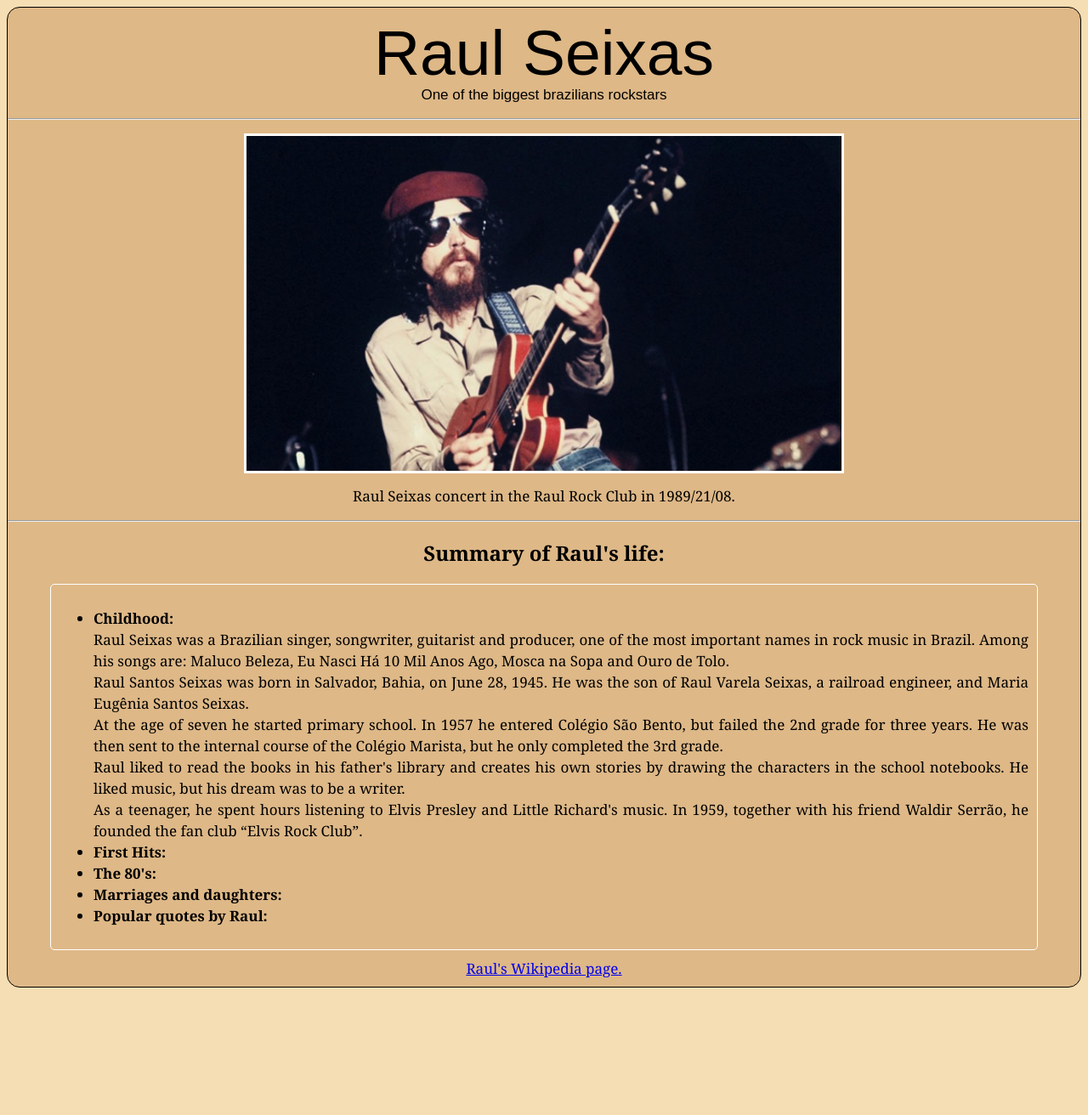
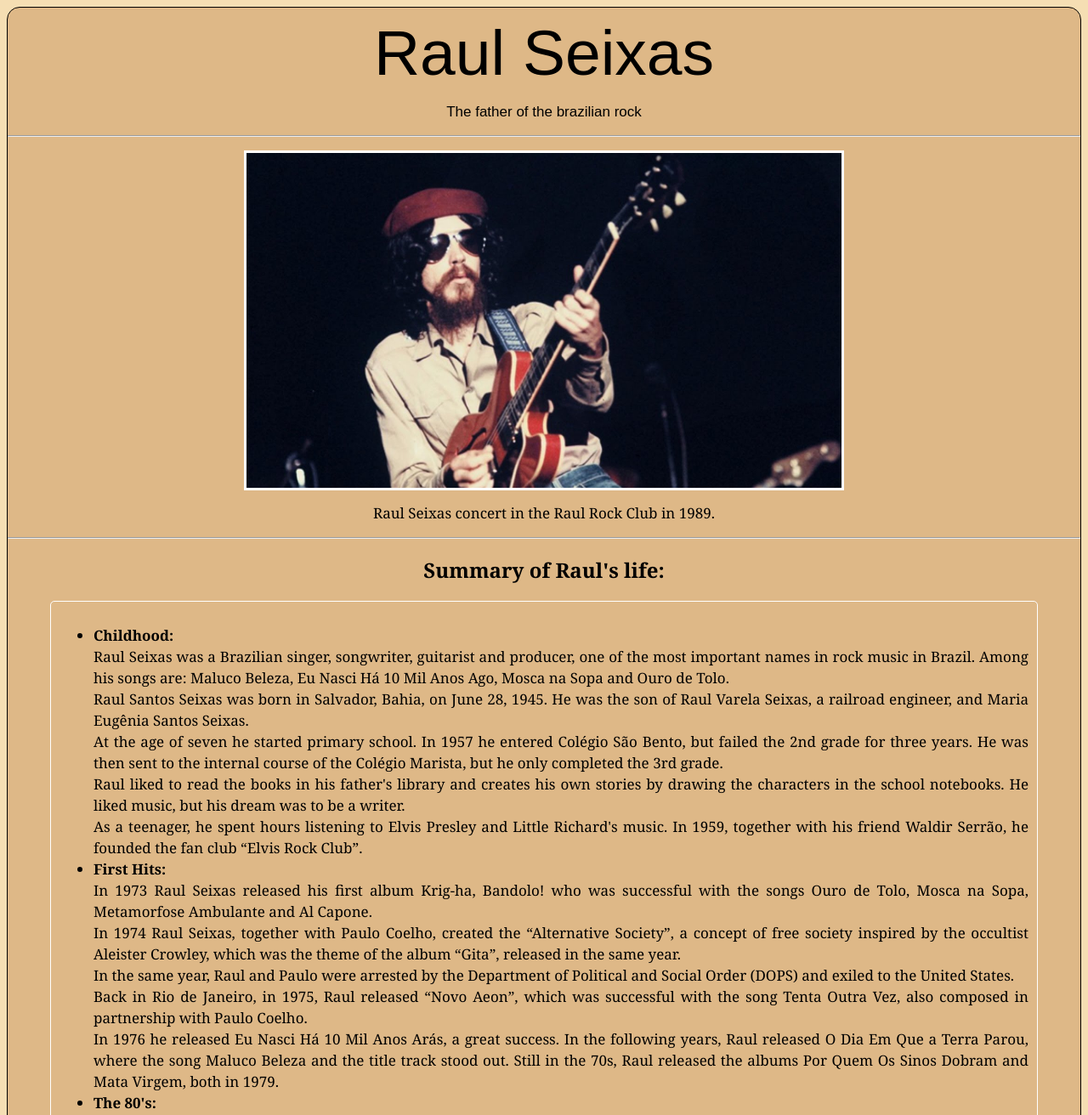
Before and after one commit to albertKCR/tribute-page-codecamp, a plain HTML site: page index.html in a window 1280 px wide. Shown: the top 1312 px of the page at 85% size. Before the commit the page ends 1170 px from the top, so only its background shows below. Drawn offline with Linux system fonts and the light colour scheme.

Commit message:
summary-done

```diff
--- a/index.html
+++ b/index.html
@@ -31,7 +31,6 @@
         #subtitle{
             color: black;
             font-size: 17px;
-            margin-top: -3px;
             font-family:sans-serif;
         }
         #img-div{
@@ -74,12 +73,12 @@
 </head>
 <body>
     <main id="main">
-        <div id="title">Raul Seixas <p id="subtitle">One of the biggest brazilians rockstars</p></div>
+        <div id="title">Raul Seixas <p id="subtitle">The father of the brazilian rock</p></div>
         <hr>
         <figure id="img-div">
             <img id="image" src="raul.jpg" alt="Raul Seixa in a live show">
         </figure>
-        <p id="img-caption">Raul Seixas concert in the Raul Rock Club in 1989/21/08.</p>
+        <p id="img-caption">Raul Seixas concert in the Raul Rock Club in 1989.</p>
         <hr>
         <h2><b>Summary of Raul's life:</b></h2>
         <div id="tribute-info">
@@ -91,9 +90,25 @@
                     Raul liked to read the books in his father's library and creates his own stories by drawing the characters in the school notebooks. He liked music, but his dream was to be a writer.<br>
                     As a teenager, he spent hours listening to Elvis Presley and Little Richard's music. In 1959, together with his friend Waldir Serrão, he founded the fan club “Elvis Rock Club”.<br>
                 <li><b>First Hits:</b></li>
+                    In 1973 Raul Seixas released his first album Krig-ha, Bandolo! who was successful with the songs Ouro de Tolo, Mosca na Sopa, Metamorfose Ambulante and Al Capone.
+                    <br>In 1974 Raul Seixas, together with Paulo Coelho, created the “Alternative Society”, a concept of free society inspired by the occultist Aleister Crowley, which was the theme of the album “Gita”, released in the same year.
+                    <br>In the same year, Raul and Paulo were arrested by the Department of Political and Social Order (DOPS) and exiled to the United States.
+                    <br>Back in Rio de Janeiro, in 1975, Raul released “Novo Aeon”, which was successful with the song Tenta Outra Vez, also composed in partnership with Paulo Coelho.
+                    <br>In 1976 he released Eu Nasci Há 10 Mil Anos Arás, a great success. In the following years, Raul released O Dia Em Que a Terra Parou, where the song Maluco Beleza and the title track stood out.
+
+                Still in the 70s, Raul released the albums Por Quem Os Sinos Dobram and Mata Virgem, both in 1979.
                 <li><b>The 80's:</b></li>
-                <li><b>Marriages and daughters:</b></li>
+                    In 1980, Raul recorded the album Abre-te Sésamo, but soon after he lost his record label and plunged into alcohol and drugs, with no prospect of new recordings.
+                    <br>In 1982, he performed at Praia do Gonzaga, in Santos, and in the same year, he performed drugged to perform in Caieiras, São Paulo.
+                    <br>The following year, he was invited to record an album by Estúdio Eldorado. In the same year, he released Raul Seixas, where the success O Carimbador Maluco stood out, and gave him the gold record and a television show.
+                    <br>In 1984 he released Metrô Linha 743. After three years without recording, he released Uah-Bap-Lu-Bap-Lah-Béin-Bum! (1987). The following year he released A Pedra do Genesis.
+                    <br>In 1989, he performed several concerts around the country, in the company of rocker Marcelo Nova, which resulted in his last album, A Panela do Diabo.
+                    <br>On August 21, 1989, two days after the album hit the market, Raul is found dead in his bed in his apartment in São Paulo.
+                    <br>Raul Seixas died in São Paulo, on August 21, 1989, at just 44 years old, a victim of alcohol and drugs.
                 <li><b>Popular quotes by Raul:</b></li>
+                <em>"There is only love when there is no authority".
+                    <br>"We are prisoners of life and we have to endure it until the last viaduct invades our mouths and travels eternally in our bodies".
+                </em>
             </ul>
         </div>
         <a id="tribute-link" href="https://en.wikipedia.org/wiki/Raul_Seixas" target="_blank">Raul's Wikipedia page.</a>
```
